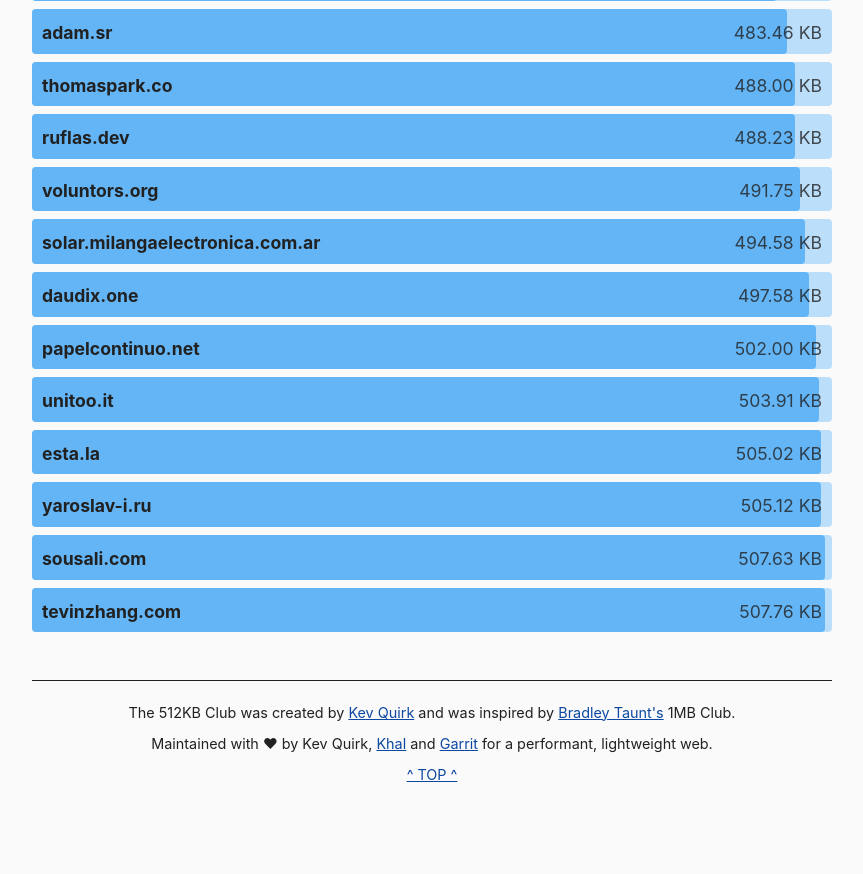
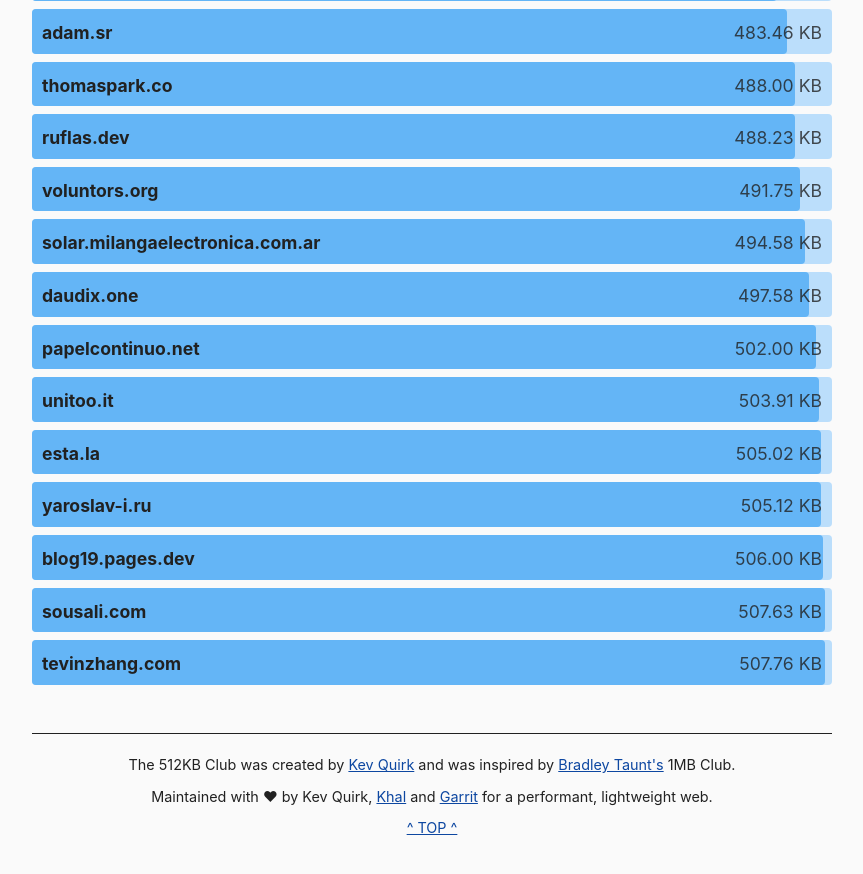
Before and after one commit to kevquirk/512kb.club, a Jekyll site: the page built from index.md, in a window 1280 px wide and 900 px high, scrolled down 48067 px. Shown: the top 874 px of the window, without its empty margins (208-1071 px from the left). Built offline with Jekyll 4.4.1, drawn with Linux system fonts in a browser that asks for light colours; before the commit the page ends 48914 px from its top, so only the background shows below that.

Commit message:
Update sites.yml

```diff
--- a/_data/sites.yml
+++ b/_data/sites.yml
@@ -1,3 +1,8 @@
+- domain: blog19.pages.dev
+  url: https://blog19.pages.dev/
+  size: 506
+  last_checked: 2025-09-26
+
 - domain: 0xedward.io
   url: https://0xedward.io/
   size: 41.02
```
